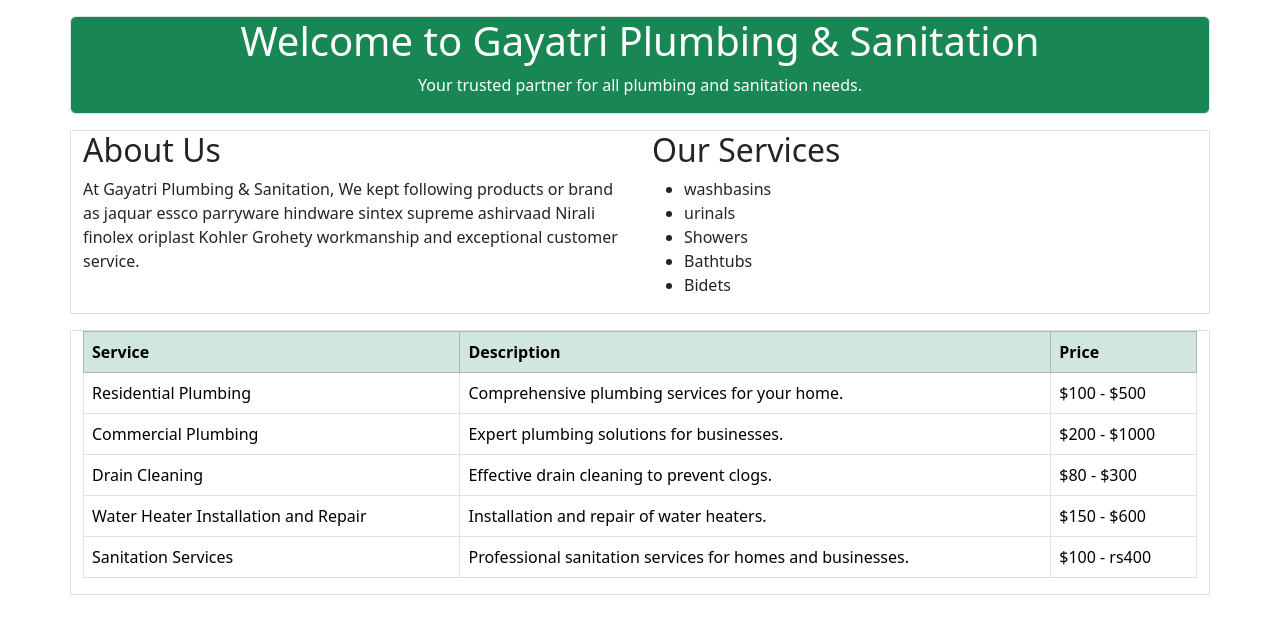
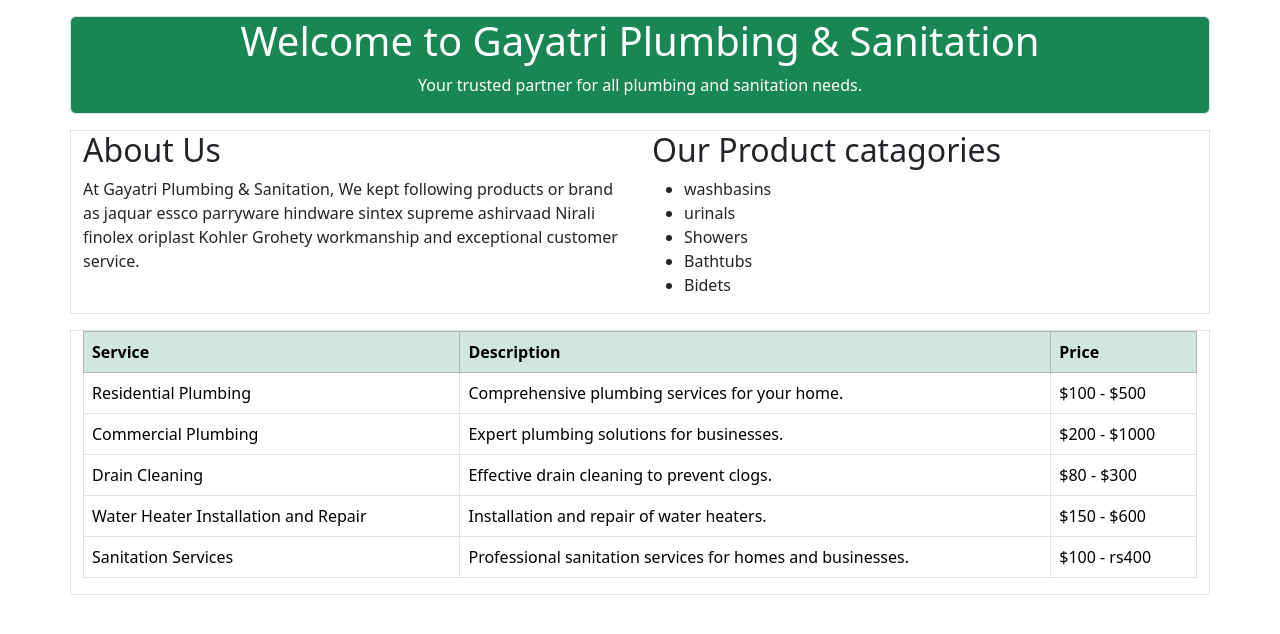
Before and after one commit to Jagabandhu43/JBITCS, a plain HTML site: page index.html in a window 1280 px wide. Drawn offline with nearby package versions, Linux system fonts and the light colour scheme.

Commit message:
Update index.html

```diff
--- a/index.html
+++ b/index.html
@@ -19,7 +19,7 @@
                 <p>At Gayatri Plumbing & Sanitation, We kept following products or brand as jaquar essco parryware hindware sintex supreme ashirvaad Nirali finolex oriplast Kohler Grohety workmanship and exceptional customer service.</p>
             </div>
             <div class="col-md-6">
-                <h2>Our Services</h2>
+                <h2>Our Product catagories</h2>
                 <ul>
                     <li>washbasins</li>
                     <li>urinals</li>
```
